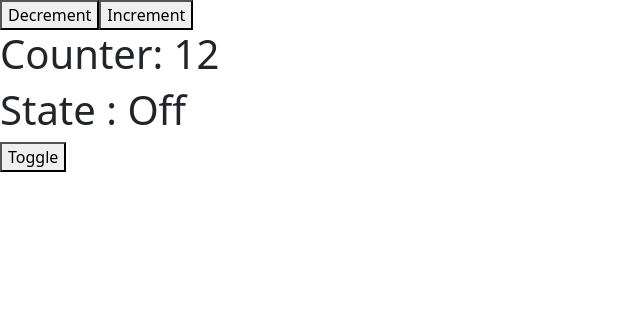
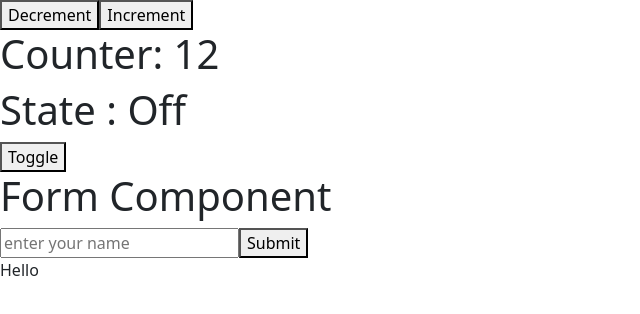
Before and after one commit to rachaouldbabaali/first-react-app-warsha, a React (Vite) app in the folder react-first/: page / in a window 1280 px wide. Shown: the top 314 px of the page, without its empty margins (0-640 px from the left). Built offline with nearby package versions, Linux system fonts and the light colour scheme.

Commit message:
Add form

```diff
--- a/react-first/src/App.jsx
+++ b/react-first/src/App.jsx
@@ -4,6 +4,7 @@ import ProductCard from "./components/ProductCard";
 import ProductList from "./components/ProductList";
 import Counter from "./components/Counter";
 import Toggle from "./components/Toggle";
+import Form from "./components/Form";
 
 function App() {
   const cities = [
@@ -50,6 +51,7 @@ function App() {
 
       <Counter />
       <Toggle />
+      <Form />
     </>
   );
 }
--- /dev/null
+++ b/react-first/src/components/Form.jsx
@@ -0,0 +1,24 @@
+import { useState } from "react";
+function Form() {
+    const [name, setName] = useState("");
+    const [submitedName, setSubmitedName] = useState("");
+
+    const handleChange = (e) => {
+        setName(e.target.value);
+        console.log(name);
+    }
+    const handelSubmit = (e) => {
+        e.preventDefault();
+        setSubmitedName(name);
+        setName("");
+    }
+    return <>
+        <h1>Form Component</h1>
+        <form onSubmit={handelSubmit}>
+            <input value={name} onChange={handleChange} placeholder="enter your name"/>
+            <button type="submit">Submit</button>
+        </form>
+        <p>Hello {submitedName}</p>
+    </>
+}
+export default Form;
```
